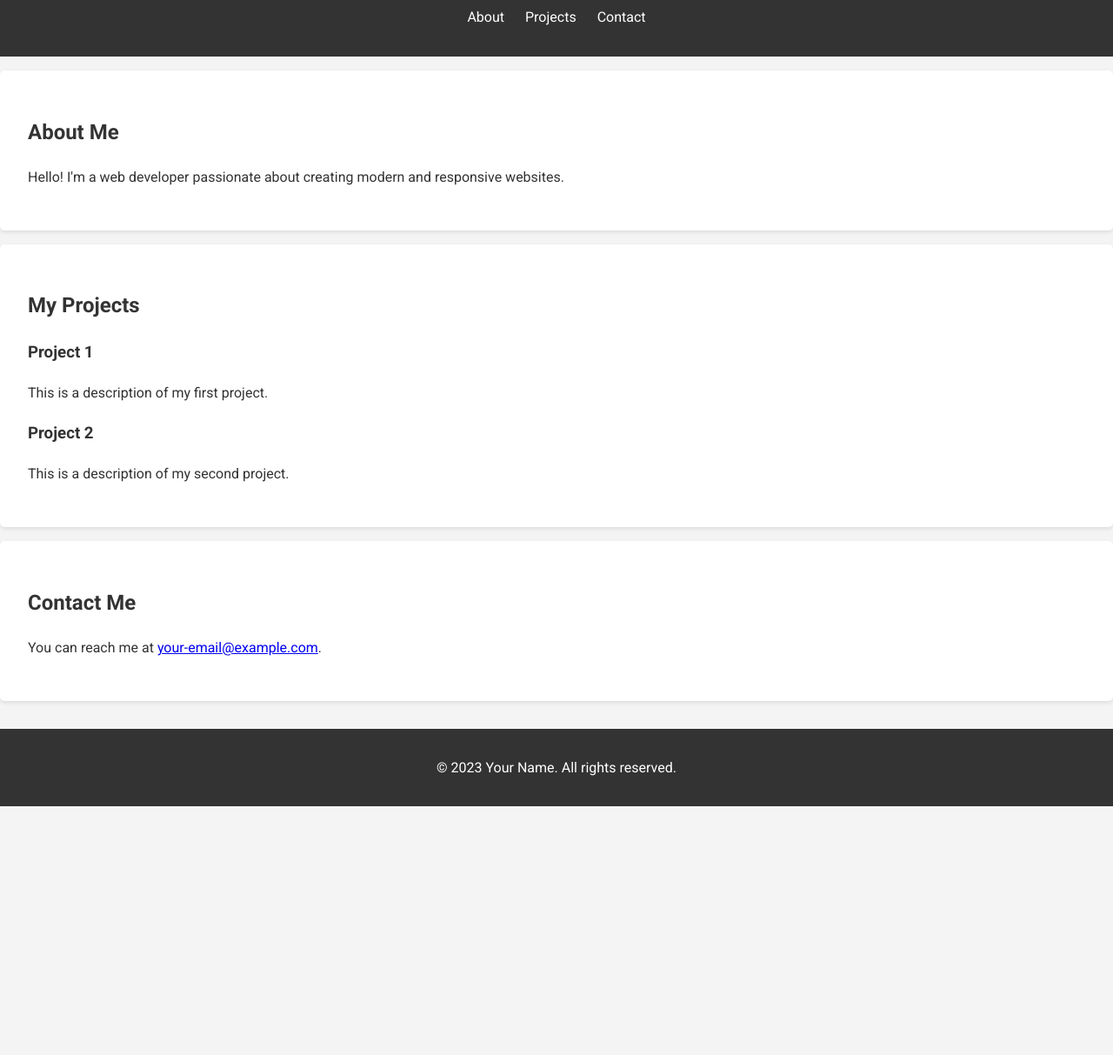
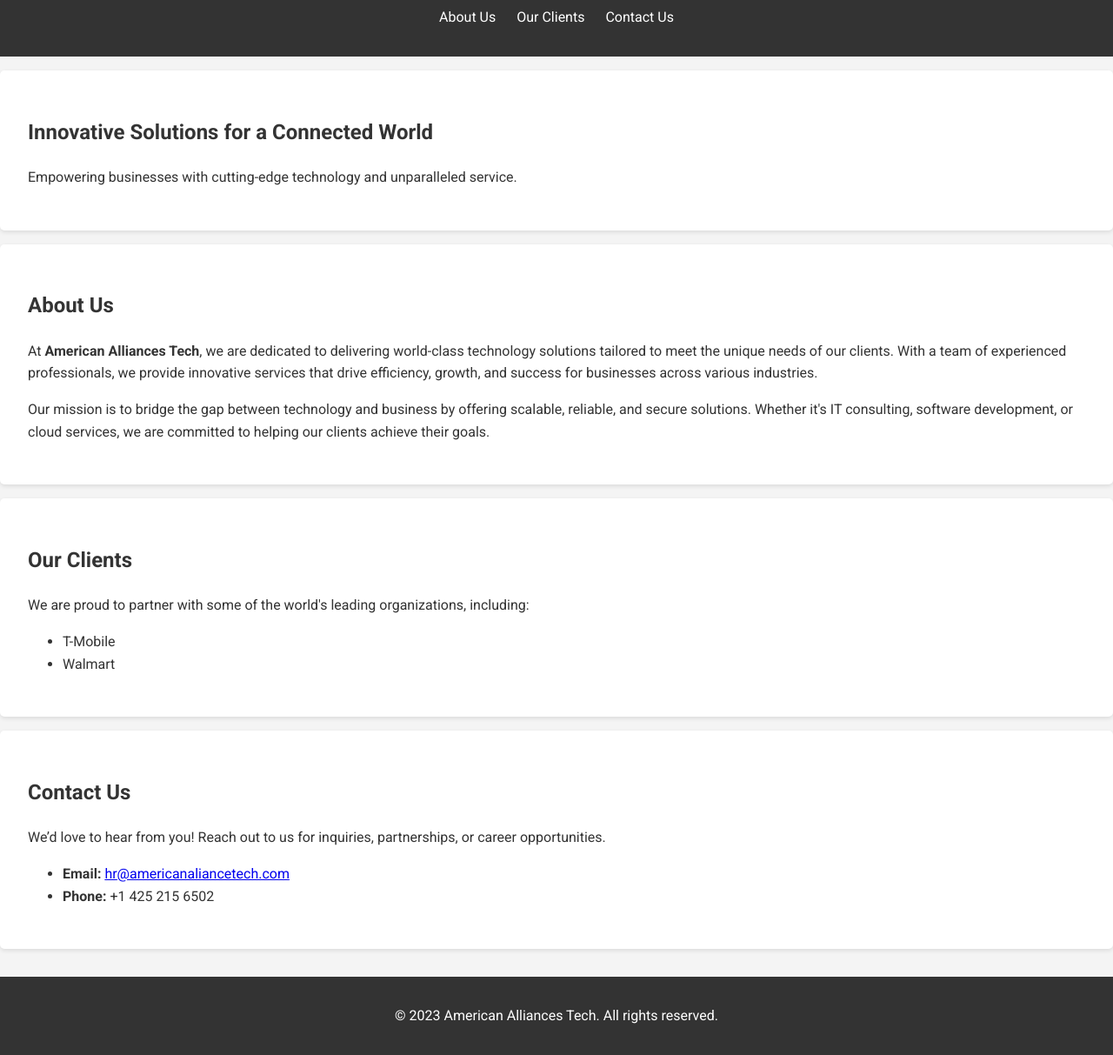
Before and after one commit to rvnthvrm/rvnthvrm, a plain HTML site: page index.html in a window 1280 px wide. Shown: the part 76-1289 px from the top of the page at 87% size. Before the commit the page ends 1003 px from the top, so only its background shows below. Drawn offline with Linux system fonts and the light colour scheme.

Commit message:
Update index.html with org details

```diff
--- a/index.html
+++ b/index.html
@@ -4,46 +4,71 @@
     <meta charset="UTF-8">
     <meta name="viewport" content="width=device-width, initial-scale=1.0">
     <meta http-equiv="X-UA-Compatible" content="IE=edge">
-    <title>My GitHub Page</title>
+    <title>American Alliances Tech</title>
     <link rel="stylesheet" href="styles.css">
-    <link href="https://fonts.googleapis.com/css2?family=Roboto:wght@400;700&display=swap" rel="stylesheet">
+    <link href="https://fonts.googleapis.com/css2?family=Roboto:wght@400;700&family=Open+Sans:wght@400;600&display=swap" rel="stylesheet">
 </head>
 <body>
+    <!-- Header Section -->
     <header>
-        <h1>Welcome to My GitHub Page</h1>
-        <nav>
-            <ul>
-                <li><a href="#about">About</a></li>
-                <li><a href="#projects">Projects</a></li>
-                <li><a href="#contact">Contact</a></li>
-            </ul>
-        </nav>
+        <div class="container">
+            <h1>American Alliances Tech</h1>
+            <nav>
+                <ul>
+                    <li><a href="#about">About Us</a></li>
+                    <li><a href="#clients">Our Clients</a></li>
+                    <li><a href="#contact">Contact Us</a></li>
+                </ul>
+            </nav>
+        </div>
     </header>
 
-    <section id="about">
-        <h2>About Me</h2>
-        <p>Hello! I'm a web developer passionate about creating modern and responsive websites.</p>
-    </section>
-
-    <section id="projects">
-        <h2>My Projects</h2>
-        <div class="project">
-            <h3>Project 1</h3>
-            <p>This is a description of my first project.</p>
-        </div>
-        <div class="project">
-            <h3>Project 2</h3>
-            <p>This is a description of my second project.</p>
+    <!-- Hero Section -->
+    <section class="hero">
+        <div class="container">
+            <h2>Innovative Solutions for a Connected World</h2>
+            <p>Empowering businesses with cutting-edge technology and unparalleled service.</p>
         </div>
     </section>
 
-    <section id="contact">
-        <h2>Contact Me</h2>
-        <p>You can reach me at <a href="mailto:your-email@example.com">your-email@example.com</a>.</p>
+    <!-- About Us Section -->
+    <section id="about" class="about">
+        <div class="container">
+            <h2>About Us</h2>
+            <p>At <strong>American Alliances Tech</strong>, we are dedicated to delivering world-class technology solutions tailored to meet the unique needs of our clients. With a team of experienced professionals, we provide innovative services that drive efficiency, growth, and success for businesses across various industries.</p>
+            <p>Our mission is to bridge the gap between technology and business by offering scalable, reliable, and secure solutions. Whether it's IT consulting, software development, or cloud services, we are committed to helping our clients achieve their goals.</p>
+        </div>
     </section>
 
+    <!-- Clients Section -->
+    <section id="clients" class="clients">
+        <div class="container">
+            <h2>Our Clients</h2>
+            <p>We are proud to partner with some of the world's leading organizations, including:</p>
+            <ul>
+                <li>T-Mobile</li>
+                <li>Walmart</li>
+            </ul>
+        </div>
+    </section>
+
+    <!-- Contact Us Section -->
+    <section id="contact" class="contact">
+        <div class="container">
+            <h2>Contact Us</h2>
+            <p>We’d love to hear from you! Reach out to us for inquiries, partnerships, or career opportunities.</p>
+            <ul>
+                <li><strong>Email:</strong> <a href="mailto:hr@americanaliancetech.com">hr@americanaliancetech.com</a></li>
+                <li><strong>Phone:</strong> +1 425 215 6502</li>
+            </ul>
+        </div>
+    </section>
+
+    <!-- Footer Section -->
     <footer>
-        <p>&copy; 2023 Your Name. All rights reserved.</p>
+        <div class="container">
+            <p>&copy; 2023 American Alliances Tech. All rights reserved.</p>
+        </div>
     </footer>
 </body>
 </html>
```
